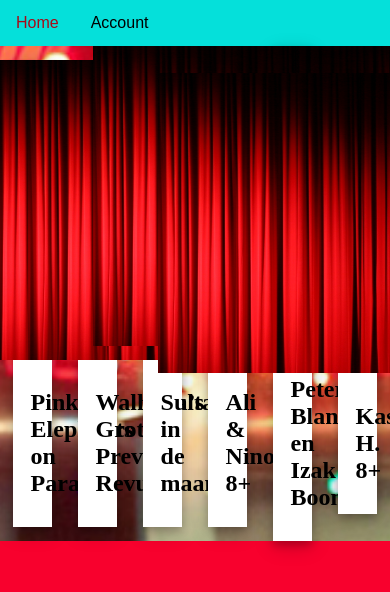
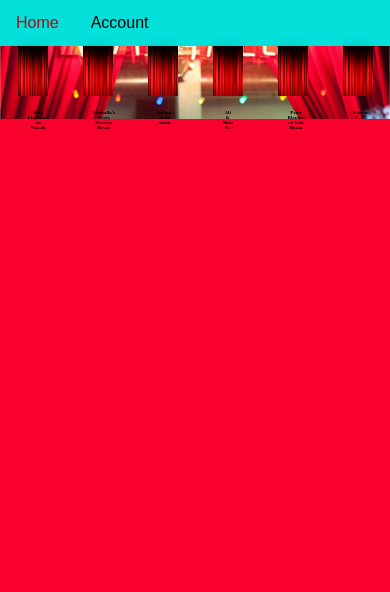
Before and after one commit to Lucas-Git-Hub/CLE-3, a PHP site: page /Php/index.php in a window 390 px wide; the page is wider, and only the part inside the window is pictured. Shown: the top 592 px of that part. Run offline with PHP 8.4, Linux system fonts and the light colour scheme.

Commit message:
Media Queries aangepast

```diff
--- a/CLE 3/Css/style.css
+++ b/CLE 3/Css/style.css
@@ -61,18 +61,36 @@ img {
 /* Changes image size for different types of screens */
 
 @media screen and (max-width: 992px){
-    .polaroid,.container{
-        width: 20%;
+    .polaroid{
+        height: 30px;
+        width: 50px;
+    }
+    .container{
+        height: 20px;
+        width: 10px;
+    }
+    img{
+        height: 50px;
+        width: 50px;
+    }
+    h1,h2{
+        font-size: 10px;
     }
 }
 
 @media screen and (max-width: 600px) {
-    .polaroid,.container {
-        width: 10%;
+    .polaroid{
+        height: 12px;
+        width: 25px;
+    }
+    .container{
+        display: flex;
+    }
+    img{
+        height: 50px;
+        width: 30px;
+    }
+    h1,h2{
+        font-size: 5px;
     }
 }
-
-/* Makes images and titles flexible */
-.polaroid and .container {
-    display: flex;
-}
```
